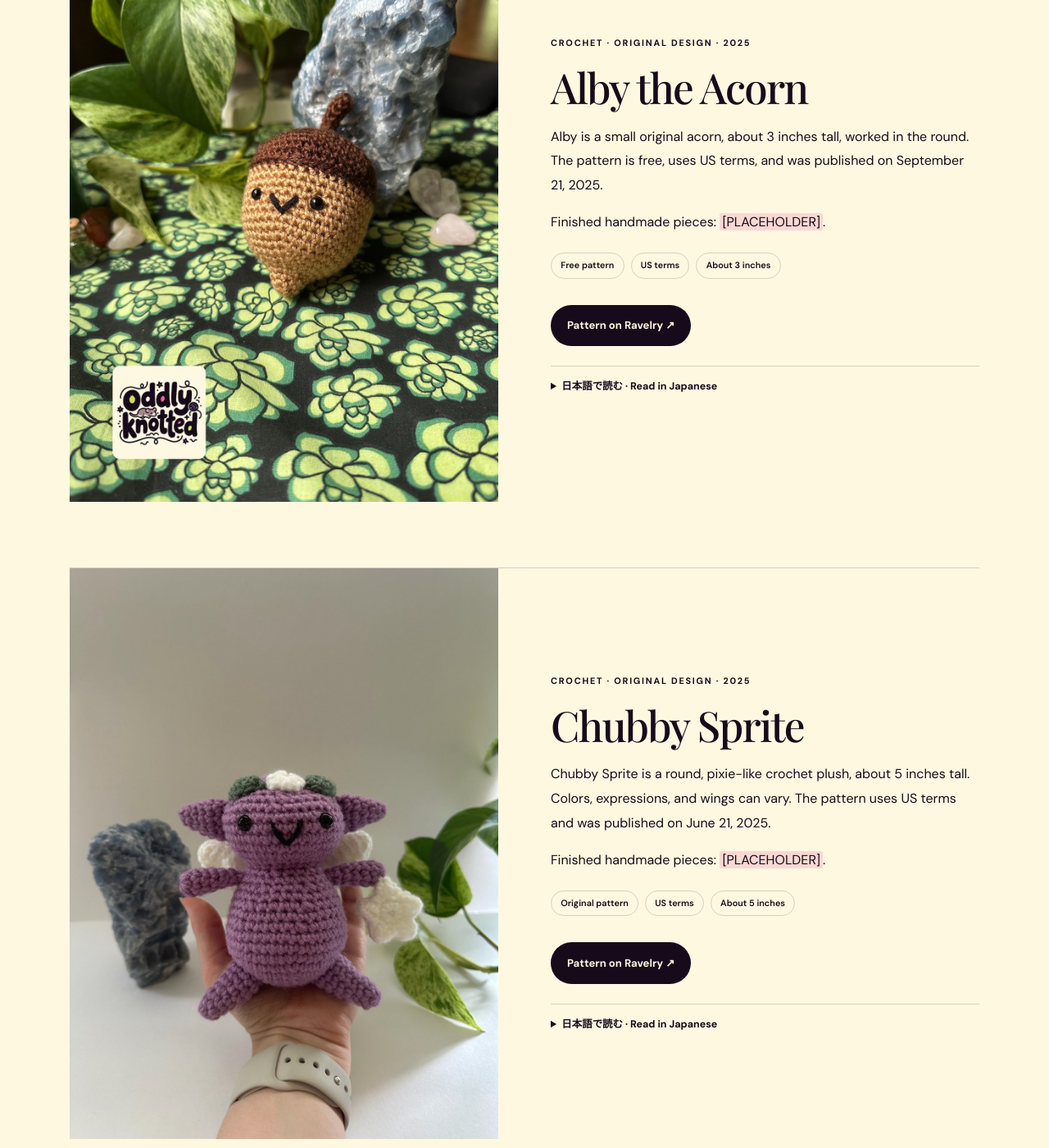
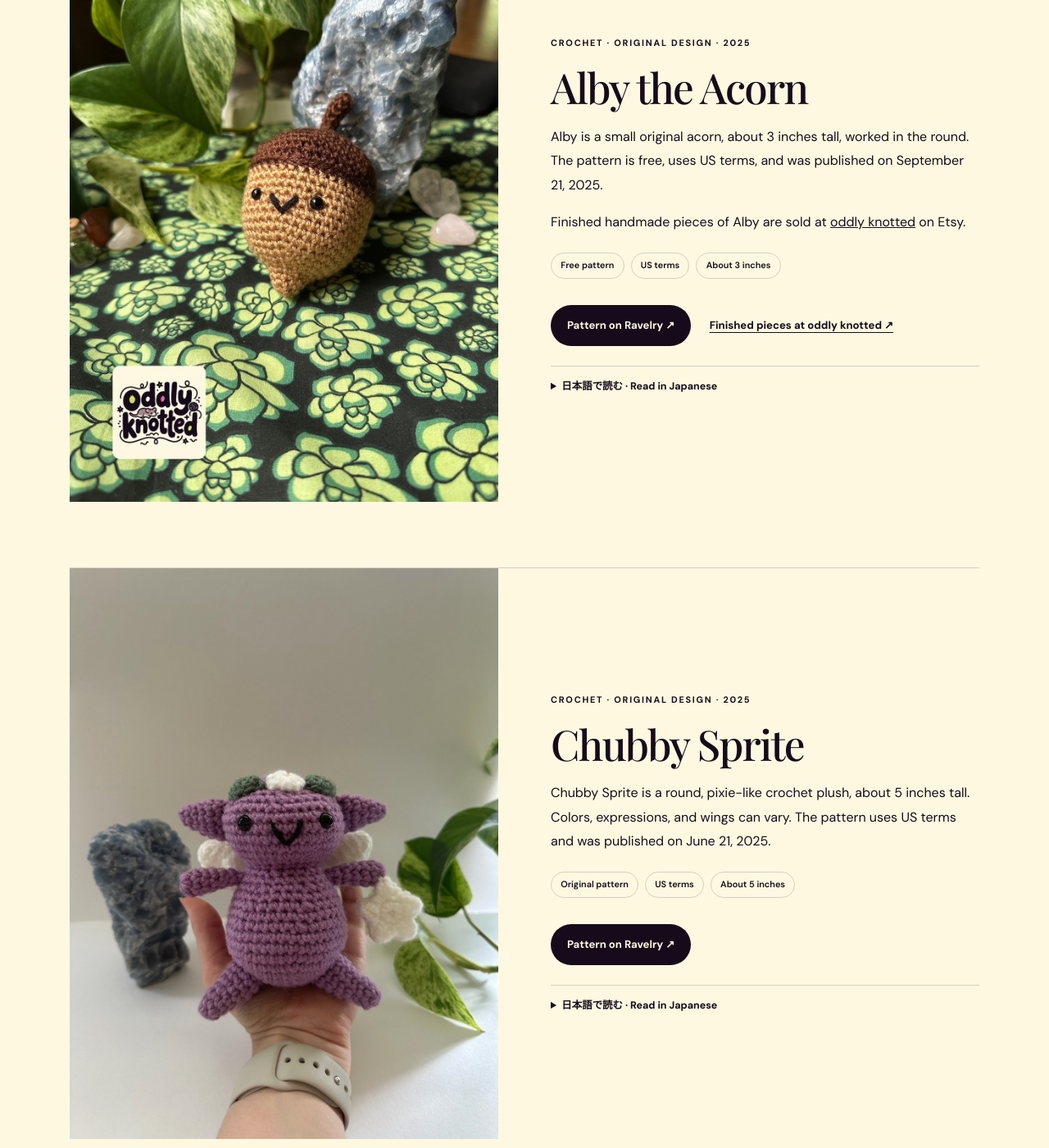
Before and after one commit to wrensage/wrensage.github.io, a Jekyll site: the page designs.html, which Jekyll copies as it is, in a window 1280 px wide and 1400 px high, scrolled down 1430 px. Shown: the whole window at 82% size. Built offline with Jekyll 4.4.1, drawn with Linux system fonts in a browser that asks for light colours; some web fonts are replaced; some of the changed text lies outside the part shown.

Commit message:
Date the Etsy sales line and say which finished pieces are sold.
Alby and Bibble link to oddly knotted. Chubby Sprite stays pattern only. The empty CV sections are unchanged.

Co-authored-by: wrensage <wrensage@users.noreply.github.com>

```diff
--- a/cv.html
+++ b/cv.html
@@ -92,8 +92,8 @@
       <section class="cv-block" id="sales">
         <h2>Sales &amp; reception <span lang="ja">販売実績</span></h2>
         <div class="cv-pair">
-          <p>70 sales on Etsy since 2025, rated 5.0 from 17 reviews, as of <span class="fill-in">[DATE]</span>.</p>
-          <p lang="ja">2025年以降、Etsy で70点を販売しています。レビュー17件、評価は5.0です（<span class="fill-in">[DATE]</span> 時点）。</p>
+          <p>70 sales on Etsy since 2025, rated 5.0 from 17 reviews, as of November 13, 2026.</p>
+          <p lang="ja">2025年以降、Etsy で70点を販売しています。レビュー17件、評価は5.0です（2026年11月13日時点）。</p>
         </div>
       </section>
 
--- a/designs.html
+++ b/designs.html
@@ -45,12 +45,12 @@
         <p class="eyebrow">Crochet · Original design · 2025</p>
         <h2>Alby the Acorn</h2>
         <p>Alby is a small original acorn, about 3 inches tall, worked in the round. The pattern is free, uses US terms, and was published on September 21, 2025.</p>
-        <p>Finished handmade pieces: <span class="fill-in">[PLACEHOLDER]</span>.</p>
+        <p>Finished handmade pieces of Alby are sold at <a href="https://www.etsy.com/shop/oddlyknotted" target="_blank" rel="noopener">oddly knotted</a> on Etsy.</p>
         <div class="tag-row"><span>Free pattern</span><span>US terms</span><span>About 3 inches</span></div>
-        <div class="button-row"><a class="button button-dark" href="https://www.ravelry.com/patterns/library/alby-the-acorn" target="_blank" rel="noopener">Pattern on Ravelry ↗</a></div>
+        <div class="button-row"><a class="button button-dark" href="https://www.ravelry.com/patterns/library/alby-the-acorn" target="_blank" rel="noopener">Pattern on Ravelry ↗</a><a class="text-link" href="https://www.etsy.com/shop/oddlyknotted" target="_blank" rel="noopener">Finished pieces at oddly knotted ↗</a></div>
         <details class="japanese">
           <summary>日本語で読む · Read in Japanese</summary>
-          <div lang="ja"><h3>アルビー・ザ・エイコーン</h3><p>アルビーは、高さ約3インチの小さなどんぐりです。輪で編み、編み図は米国式用語で、無料です。2025年9月21日に公開しました。</p><p>完成品の販売：<span class="fill-in">[PLACEHOLDER]</span></p><p>編み図は Ravelry でご覧いただけます。</p></div>
+          <div lang="ja"><h3>アルビー・ザ・エイコーン</h3><p>アルビーは、高さ約3インチの小さなどんぐりです。輪で編み、編み図は米国式用語で、無料です。2025年9月21日に公開しました。</p><p>完成品は Etsy の oddly knotted で販売しています。編み図は Ravelry でご覧いただけます。</p></div>
         </details>
       </div>
     </article>
@@ -63,12 +63,11 @@
         <p class="eyebrow">Crochet · Original design · 2025</p>
         <h2>Chubby Sprite</h2>
         <p>Chubby Sprite is a round, pixie-like crochet plush, about 5 inches tall. Colors, expressions, and wings can vary. The pattern uses US terms and was published on June 21, 2025.</p>
-        <p>Finished handmade pieces: <span class="fill-in">[PLACEHOLDER]</span>.</p>
         <div class="tag-row"><span>Original pattern</span><span>US terms</span><span>About 5 inches</span></div>
         <div class="button-row"><a class="button button-dark" href="https://www.ravelry.com/patterns/library/chubby-sprite" target="_blank" rel="noopener">Pattern on Ravelry ↗</a></div>
         <details class="japanese">
           <summary>日本語で読む · Read in Japanese</summary>
-          <div lang="ja"><h3>チャビー・スプライト</h3><p>チャビー・スプライトは、高さ約5インチの丸いあみぐるみです。色や表情、羽を変えて作れます。編み図は米国式用語で、2025年6月21日に公開しました。</p><p>完成品の販売：<span class="fill-in">[PLACEHOLDER]</span></p><p>編み図は Ravelry でご覧いただけます。</p></div>
+          <div lang="ja"><h3>チャビー・スプライト</h3><p>チャビー・スプライトは、高さ約5インチの丸いあみぐるみです。色や表情、羽を変えて作れます。編み図は米国式用語で、2025年6月21日に公開しました。</p><p>編み図は Ravelry でご覧いただけます。</p></div>
         </details>
       </div>
     </article>
@@ -81,12 +80,12 @@
         <p class="eyebrow">Crochet · Original design · 2025</p>
         <h2>Bibble the Blueberry</h2>
         <p>Bibble the Blueberry is a small crochet blueberry, about 2.5 inches from the leaves to the bottom. The pattern uses US terms, is available free, and was published on June 10, 2025.</p>
-        <p>Finished handmade pieces: <span class="fill-in">[PLACEHOLDER]</span>.</p>
+        <p>Finished handmade pieces of Bibble are sold at <a href="https://www.etsy.com/shop/oddlyknotted" target="_blank" rel="noopener">oddly knotted</a> on Etsy.</p>
         <div class="tag-row"><span>Original pattern</span><span>US terms</span><span>About 2.5 inches</span></div>
-        <div class="button-row"><a class="button button-dark" href="https://www.ravelry.com/patterns/library/bibble-the-blueberry" target="_blank" rel="noopener">Pattern on Ravelry ↗</a></div>
+        <div class="button-row"><a class="button button-dark" href="https://www.ravelry.com/patterns/library/bibble-the-blueberry" target="_blank" rel="noopener">Pattern on Ravelry ↗</a><a class="text-link" href="https://www.etsy.com/shop/oddlyknotted" target="_blank" rel="noopener">Finished pieces at oddly knotted ↗</a></div>
         <details class="japanese">
           <summary>日本語で読む · Read in Japanese</summary>
-          <div lang="ja"><h3>ビブル・ザ・ブルーベリー</h3><p>ビブルは、葉っぱから底まで約2.5インチの小さなブルーベリーです。編み図は米国式用語で、無料です。2025年6月10日に公開しました。</p><p>完成品の販売：<span class="fill-in">[PLACEHOLDER]</span></p><p>編み図は Ravelry でご覧いただけます。</p></div>
+          <div lang="ja"><h3>ビブル・ザ・ブルーベリー</h3><p>ビブルは、葉っぱから底まで約2.5インチの小さなブルーベリーです。編み図は米国式用語で、無料です。2025年6月10日に公開しました。</p><p>完成品は Etsy の oddly knotted で販売しています。編み図は Ravelry でご覧いただけます。</p></div>
         </details>
       </div>
     </article>
```
Also changed, not shown: README.md.
